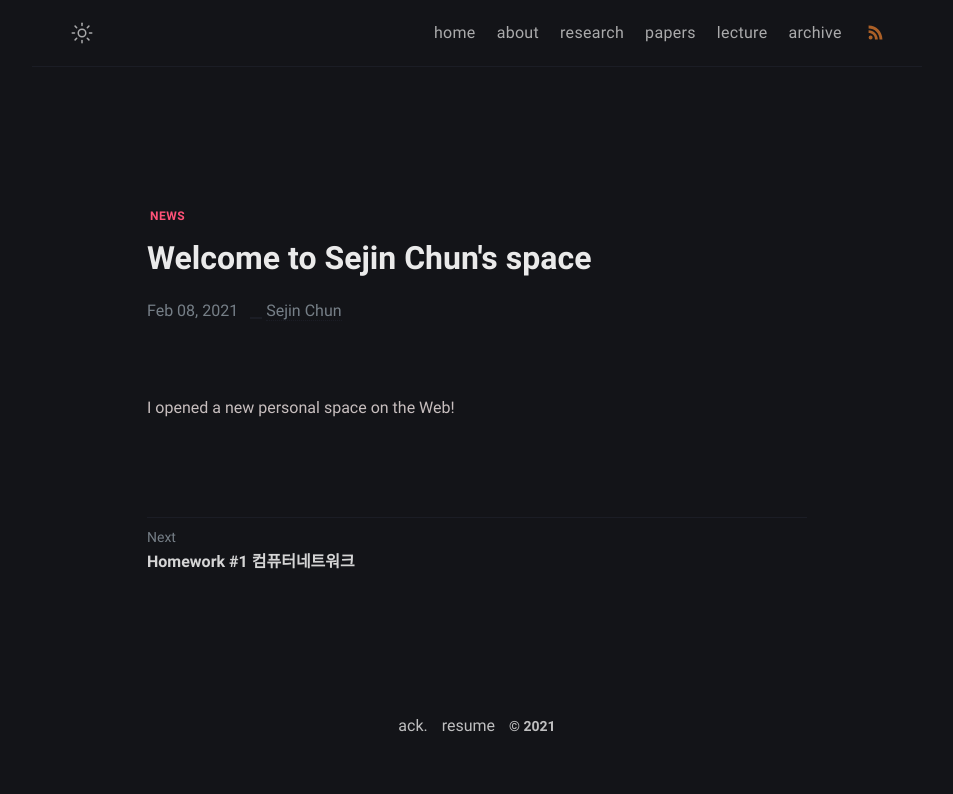
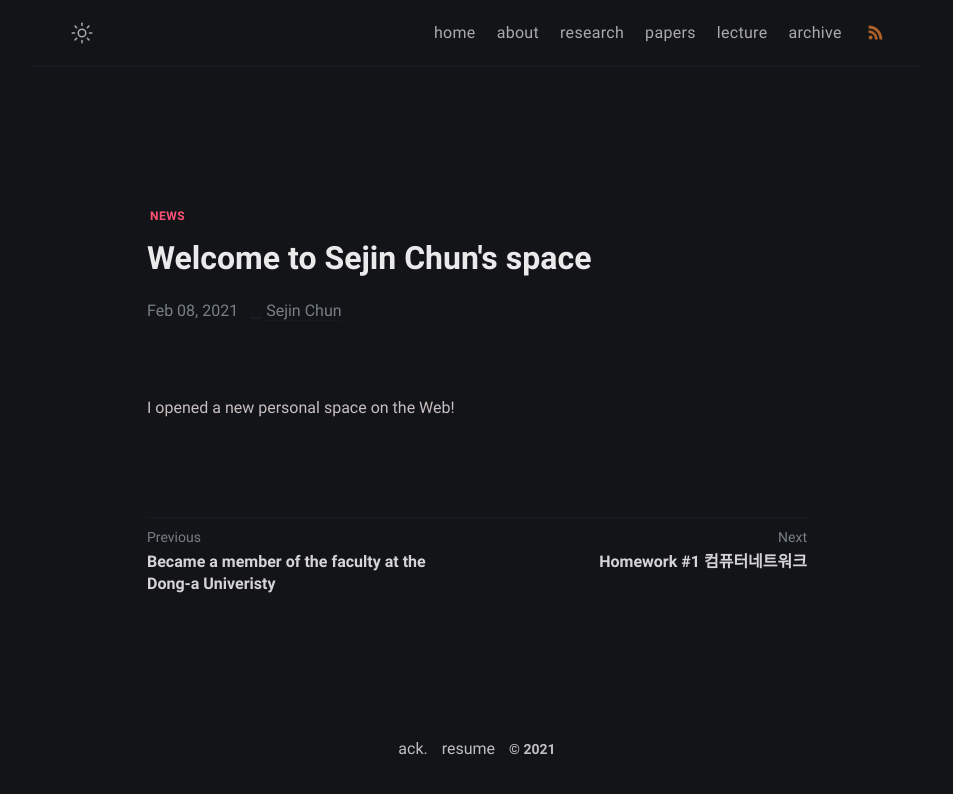
Before and after one commit to chunsejin/archive, a Jekyll site: the page built from _posts/welcome-to-my-space/2021-02-08-welcome-to-my-space.md, in a window 1280 px wide. Shown: the top 794 px of the page, without its empty margins (163-1116 px from the left). Built offline with Jekyll 4.4.1, drawn with Linux system fonts in a browser that asks for light colours; part of the change alters nothing that is shown.

Commit message:
- update website

```diff
--- a/_posts/join-donga-university/2021-03-02-join-donga-univ.md
+++ b/_posts/join-donga-university/2021-03-02-join-donga-univ.md
@@ -1,9 +1,9 @@
 ---
 layout: post
 title:  "Became a member of the faculty at the Dong-a Univeristy"
-date:   2021-03-02 00:00:00 +0700
+date:   2021-02-02 00:00:00 +0700
 categories: blog update
 tags: [news]
 ---
 
-I became a faculty member in Spring 2021 at the `Dong-A University`. I am going to teach two lectures in the department of computer engineering.
+From Spring 2021, I joined a faculty at the `Dong-A University`. I am going to teach two lectures in the department of computer engineering.
```
Also changed, not shown: _posts/welcome-to-my-space/2021-02-08-welcome-to-my-space.md (renamed from _posts/welcome-to-my-space/2022-02-08-welcome-to-my-space.md).
